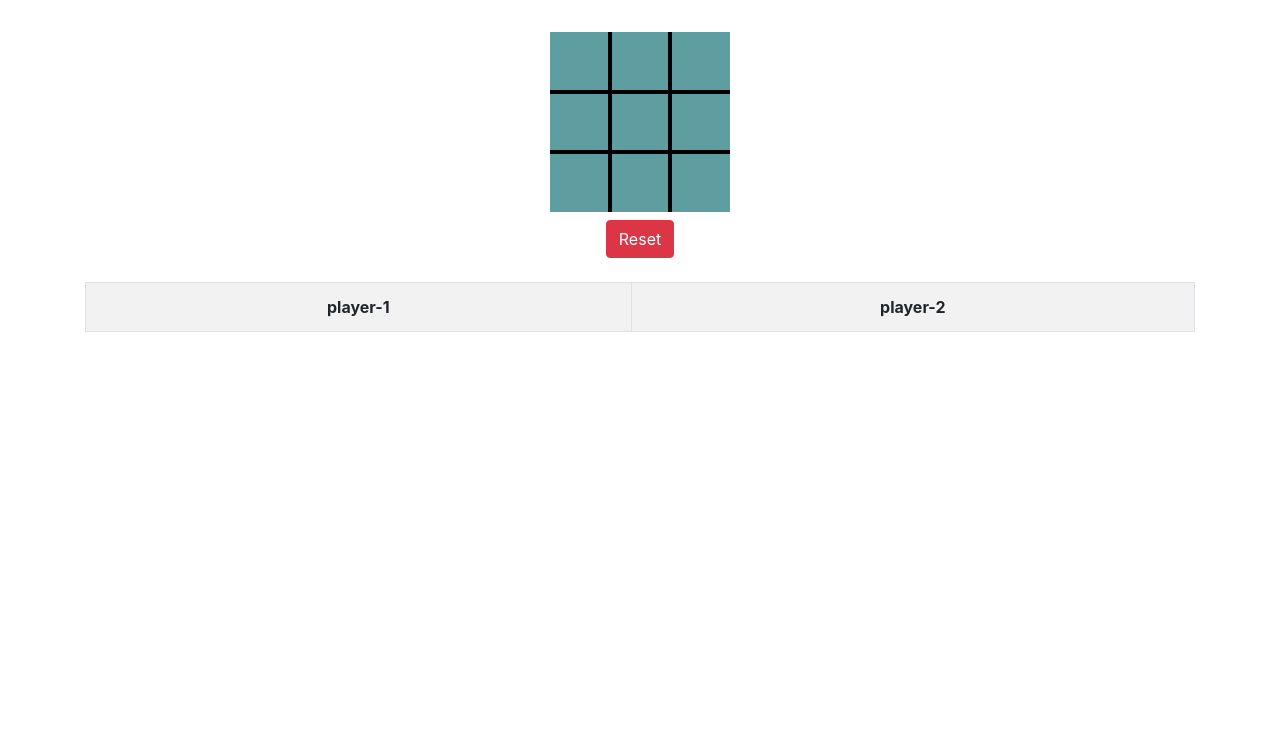
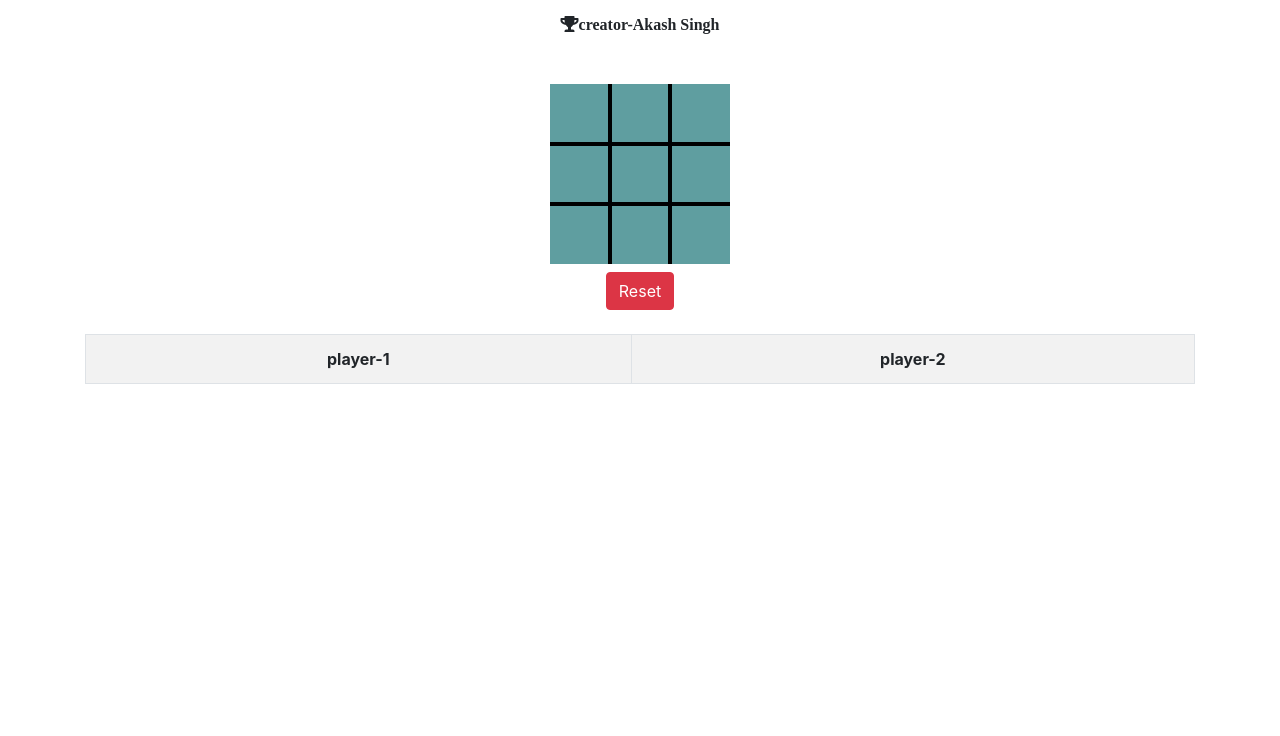
Before and after one commit to AkashSingh-1/tic-tac-toe, a plain HTML site: page index.html in a window 1280 px wide. Shown: the part 64-800 px from the top of the page. Drawn offline with Linux system fonts and the light colour scheme.

Commit message:
Update index.html

```diff
--- a/index.html
+++ b/index.html
@@ -11,6 +11,7 @@
 <body>
     <div class="container text-center">
         <h1 class="text-warning text-center bg-info">TIC-TAC-TOE</h1>
+        <div class='fas fa-trophy mt-4'>creator-Akash Singh</div>
         <div class="container-1 mt-5">
           <div id="b1" class="box"></div>
           <div id="b2" class="box"></div>
```
